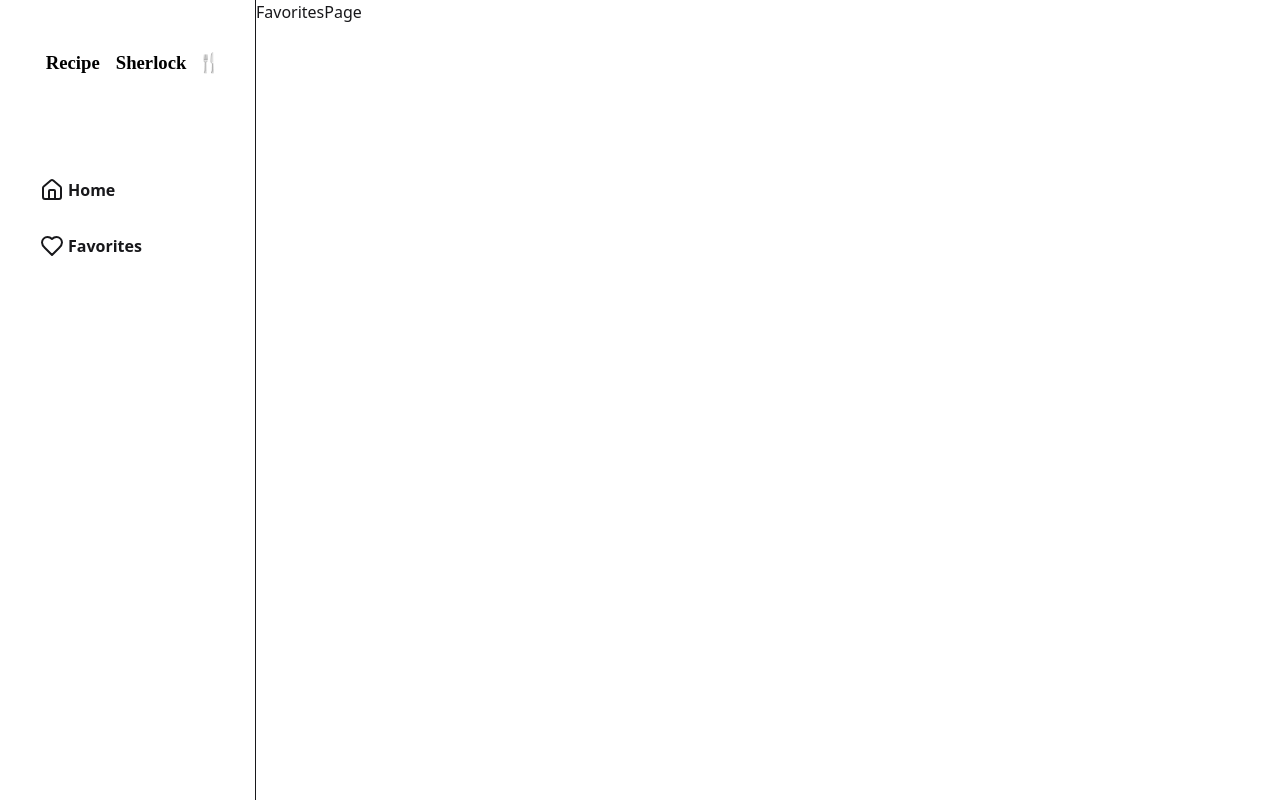
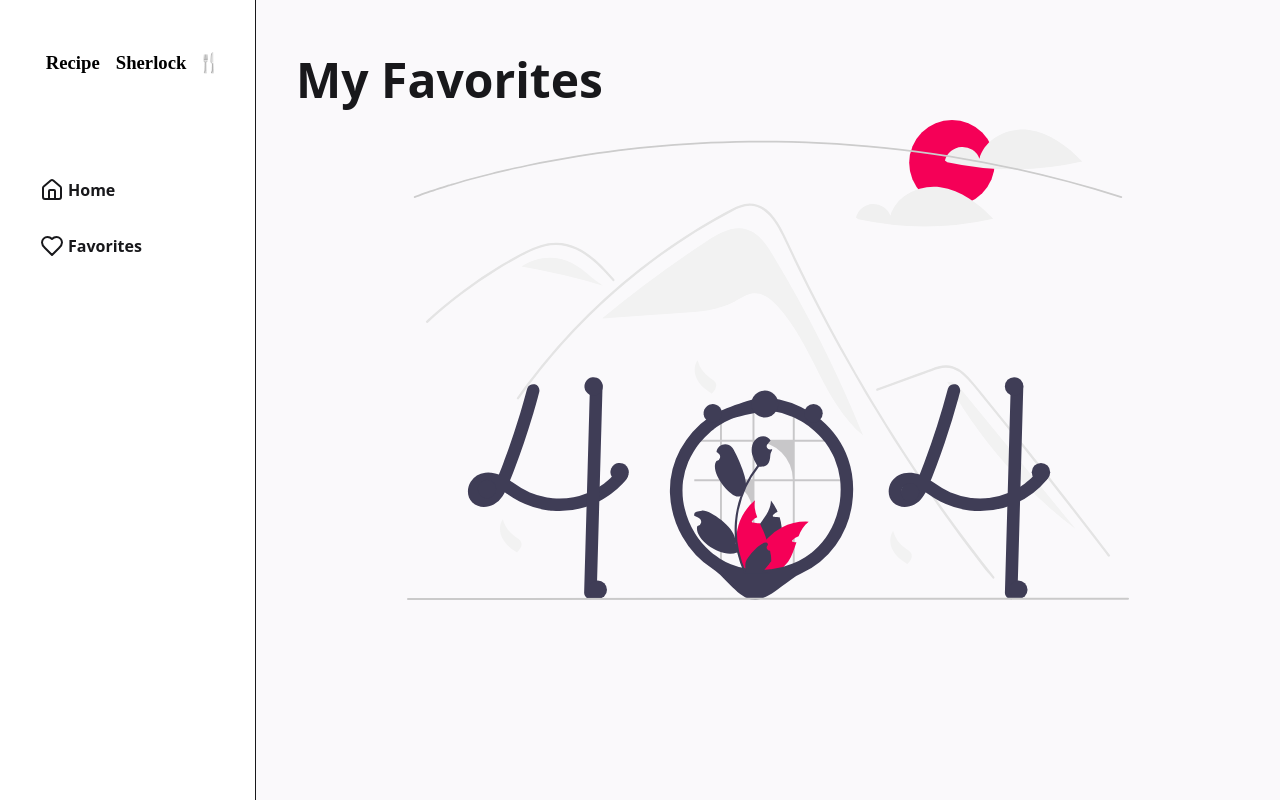
Before and after one commit to SeverinDenys/recipe-app-react, a React (Vite) app: page /favorites in a window 1280 px wide. Built offline with nearby package versions, Linux system fonts and the light colour scheme.

Commit message:
added design and test version of showing favorites recipe to favouritespage component

```diff
--- a/src/pages/FavoritesPage.tsx
+++ b/src/pages/FavoritesPage.tsx
@@ -1,9 +1,26 @@
-import React from 'react'
+import RecipeCard from "../components/RecipeCard";
 
 const FavoritesPage = () => {
+  const fav = false;
+
   return (
-    <div>FavoritesPage</div>
-  )
-}
+    <div className='bg-[#faf9fb] flex-1 p-10 min-h-screen'>
+      <div className='max-w-screen-lg mx-auto'>
+        <p className='font-bold text-3xl md:text-5xl my-4'>My Favorites</p>
+        {!fav && (
+          <div className='h-[80vh] flex flex-col items-center gap-4'>
+            <img src='/404.svg' className='h-3/4' alt='404 svg' />
+          </div>
+        )}
 
-export default FavoritesPage
+        {fav && (
+          <div className="grid grid-cols-1 md:grid-cols-2 lg:grid-cols-3 gap-4">
+            <RecipeCard/>
+          </div>
+        )}
+      </div>
+    </div>
+  );
+};
+
+export default FavoritesPage;
```
